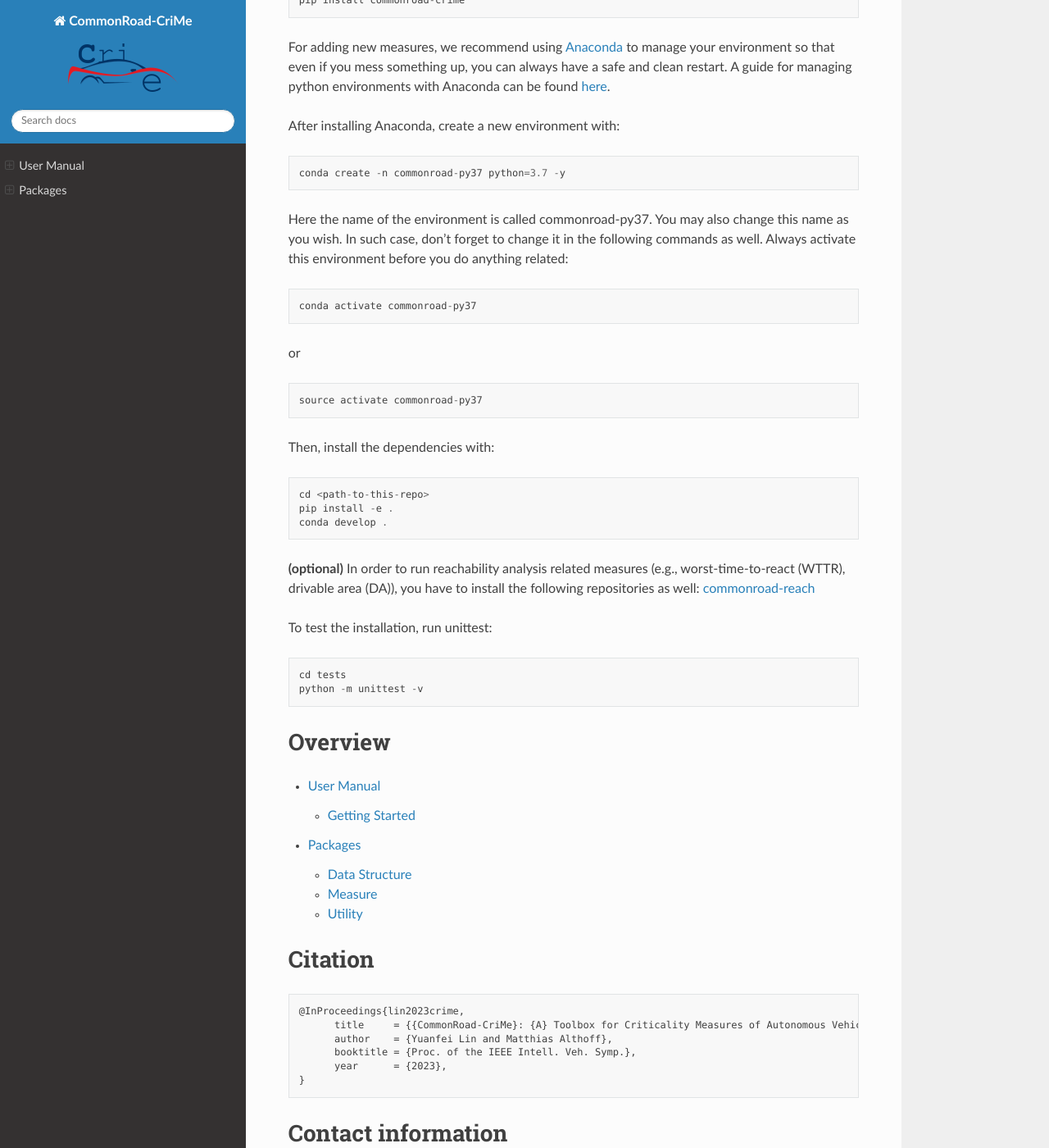
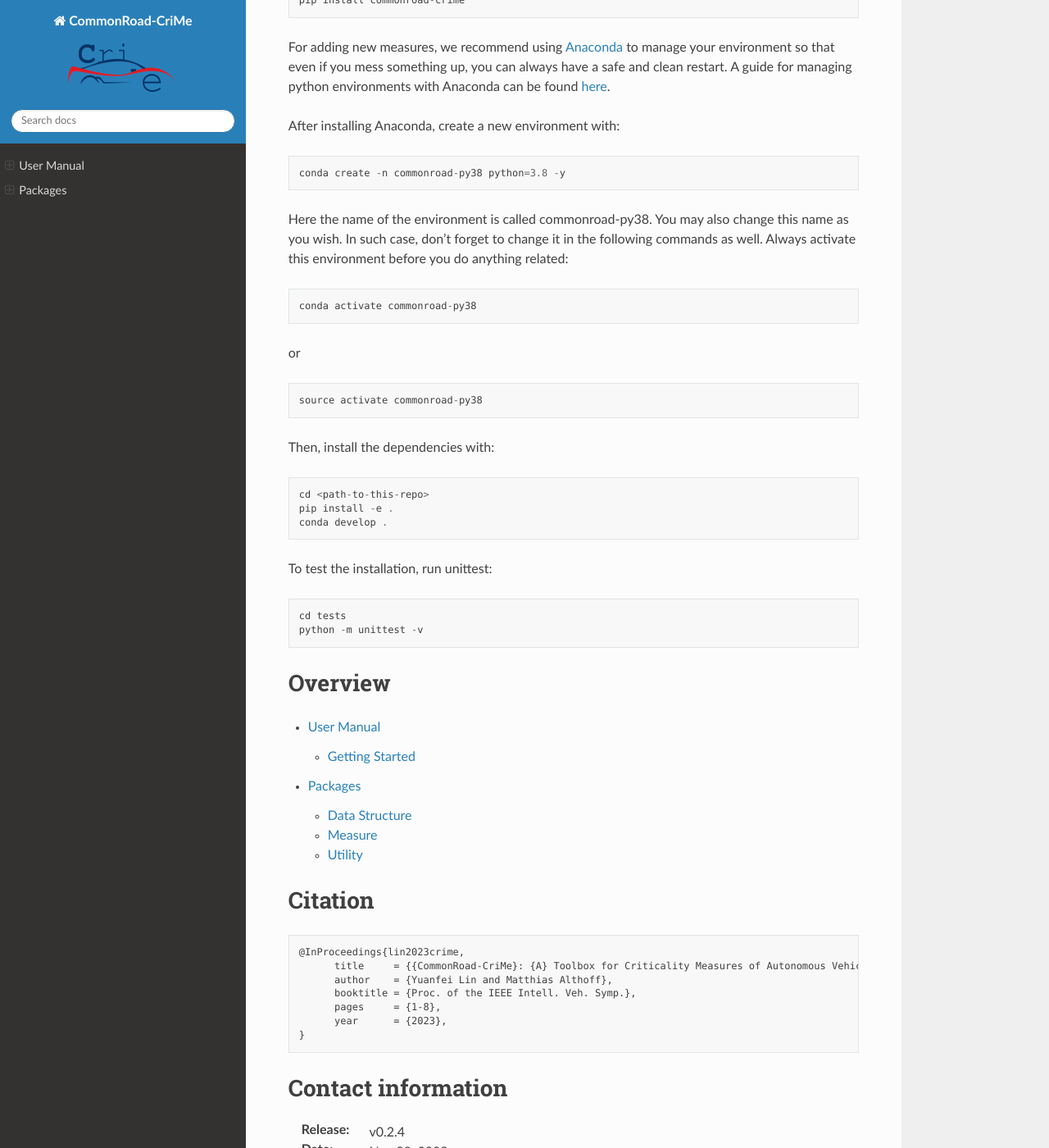
Before and after one commit to CommonRoad/commonroad-crime, a Sphinx documentation site: the page built from docs/sphinx/source/index.rst, in a window 1280 px wide and 1400 px high, scrolled down 703 px. Shown: the whole window at 82% size. Built offline with Sphinx 7.4.7 and the Read the Docs theme 2.0.0, drawn with Linux system fonts in a browser that asks for light colours.

Commit message:
update version and setup

```diff
--- a/docs/sphinx/source/index.rst
+++ b/docs/sphinx/source/index.rst
@@ -33,15 +33,15 @@ For adding new measures, we recommend using `Anaconda <https://www.anaconda.com/
 
 After installing Anaconda, create a new environment with::
 
-    conda create -n commonroad-py37 python=3.7 -y
+    conda create -n commonroad-py38 python=3.8 -y
 
-Here the name of the environment is called commonroad-py37. You may also change this name as you wish. In such case, don't forget to change it in the following commands as well. Always activate this environment before you do anything related::
+Here the name of the environment is called commonroad-py38. You may also change this name as you wish. In such case, don't forget to change it in the following commands as well. Always activate this environment before you do anything related::
 
-    conda activate commonroad-py37
+    conda activate commonroad-py38
 
 or ::
 
-    source activate commonroad-py37
+    source activate commonroad-py38
 
 Then, install the dependencies with::
 
@@ -49,9 +49,6 @@ Then, install the dependencies with::
     pip install -e .
     conda develop .
 
-**(optional)** In order to run reachability analysis related measures
-(e.g., worst-time-to-react (WTTR), drivable area (DA)), you have to install the following repositories as well:
-`commonroad-reach <https://gitlab.lrz.de/tum-cps/commonroad-reach>`__
 
 To test the installation, run unittest::
 
@@ -76,6 +73,7 @@ Citation
          title     = {{CommonRoad-CriMe}: {A} Toolbox for Criticality Measures of Autonomous Vehicles},
          author    = {Yuanfei Lin and Matthias Althoff},
          booktitle = {Proc. of the IEEE Intell. Veh. Symp.},
+         pages     = {1-8},
          year      = {2023},
    }
 
--- a/setup.py
+++ b/setup.py
@@ -31,7 +31,6 @@ setup(
     install_requires=[
         "commonroad-io>=2022.3",
         "commonroad-vehicle-models>=3.0.0",
-        "commonroad-reach>=2022.3",
         "commonroad-route-planner>=2022.3",
         "commonroad-drivability-checker>=2023.1",
         "commonroad-reach>=2023.1",
@@ -47,7 +46,6 @@ setup(
     extras_require={"tests": ["pytest>=7.1"]},
     classifiers=[
         "Programming Language :: C++",
-        "Programming Language :: Python :: 3.7",
         "Programming Language :: Python :: 3.8",
         "Programming Language :: Python :: 3.9",
         "Programming Language :: Python :: 3.10",
```
Also changed, not shown: README.md (+4 -4 lines), .gitlab-ci.yml.
